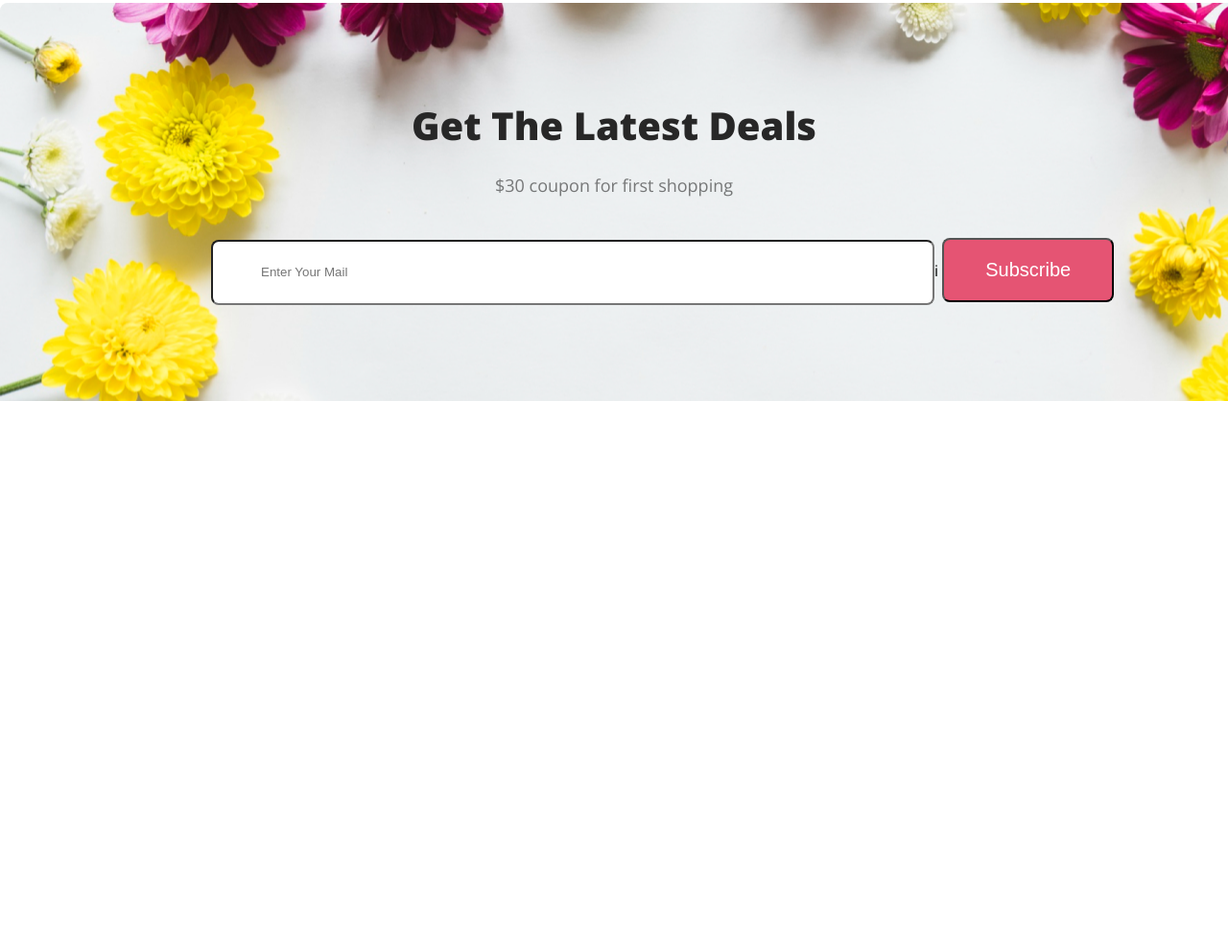
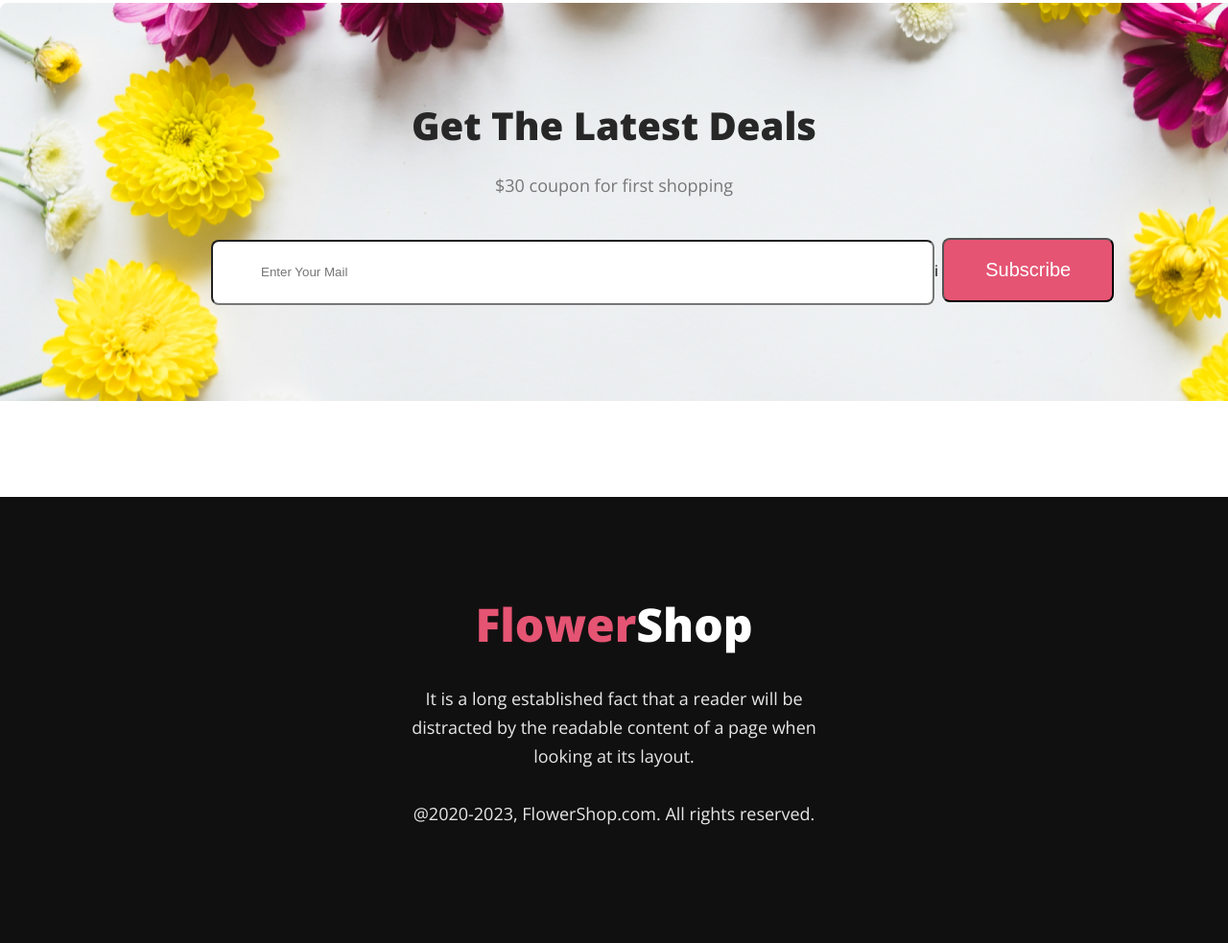
Before and after one commit to albelayet/flower-shop-assignment-1, a plain HTML site: page index.html in a window 1280 px wide. Shown: the part 3654-4637 px from the top of the page at 96% size. Before the commit the page ends 4172 px from the top, so only its background shows below. Drawn offline with nearby package versions, Linux system fonts and the light colour scheme.

Commit message:
added footer section

```diff
--- a/index.html
+++ b/index.html
@@ -89,7 +89,9 @@
 
     </main>
     <footer class="footer">
-
+        <div class="footer-title"><span>Flower</span>Shop</div>
+        <p class="footer-info">It is a long established fact that a reader will be distracted by the readable content of a page when looking at its layout.</p>
+        <p class="btm-text">@2020-2023, FlowerShop.com. All rights reserved. </p>
     </footer>
 </body>
 
--- a/styles/style.css
+++ b/styles/style.css
@@ -243,3 +243,36 @@ body {
     background: #FFF;
     padding-left: 50px;
 }
+
+/* footer section here */
+
+.footer{
+    background: #111010;
+}
+
+.footer-title{
+    color: rgb(255, 255, 255);
+font-size: 48px;
+font-weight: 800;
+text-align: center;
+padding-top: 100px;
+}
+.footer-title span{
+    color: #E55473;
+}
+.footer-info{
+    color: rgba(255, 255, 255, 0.90);
+text-align: center;
+font-size: 18px;
+font-weight: 400;
+line-height: 30px;
+padding: 30px 420px;
+}
+.btm-text{
+    color: rgba(255, 255, 255, 0.90);
+text-align: center;
+font-size: 18px;
+font-weight: 400;
+line-height: 30px;
+padding-bottom: 120px;
+}
```
